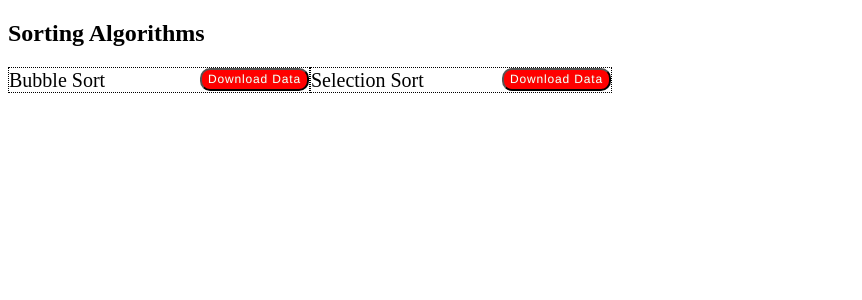
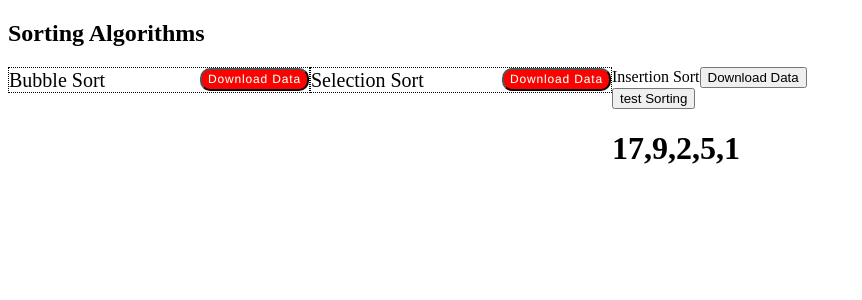
Before and after one commit to kiran-code/algorithms-sorting, an Angular app: page / in a window 1280 px wide. Shown: the top 300 px of the page, without its empty margins (0-862 px from the left). Built offline with nearby package versions, Linux system fonts and the light colour scheme.

Commit message:
Unfinised insertion sort

```diff
--- /dev/null
+++ b/src/app/algorithms/sorting/insertion-sort/insertion-sort.component.html
@@ -0,0 +1,31 @@
+<div class="bubbleSort">
+  <div>
+    <span class="heading">Insertion Sort</span>
+    <button (click)="downloadData()" class="button right bg-gradient1">Download Data</button>
+    <!--<button [className]="!showTable? 'disabled':'enable'" class="button right" [disabled]="!showTable">
+      Sort Data
+    </button>-->
+  </div>
+  <!--<div>{{countriesData | json}}</div>-->
+  <div>
+    <button (click)="sortArray()">test Sorting</button>
+    <h1>{{tempList}}</h1>
+    <table *ngIf="showTable">
+      <table class="table header">
+        <thead>
+        <tr>
+          <th class="th th-country">Country</th>
+          <th class="th th-temperature" (click)="insertionSortData()">Avg Temperature</th>
+        </tr>
+        </thead>
+        <tbody>
+        <tr *ngFor="let country of countryDataRaw; let even = even; let odd = odd" [ngClass]="{ odd: odd, even: even }">
+          <td class="td th-country">{{country.country}}</td>
+          <td class="td th-temperature" >{{country.temperature}}</td>
+        </tr>
+        </tbody>
+      </table>
+    </table>
+  </div>
+
+</div>
--- /dev/null
+++ b/src/app/algorithms/sorting/insertion-sort/insertion-sort.component.ts
@@ -0,0 +1,79 @@
+import {Component, OnInit} from '@angular/core';
+import {FetchSortingDataService} from '../../../services/fetch-sorting-data.service';
+import {CountryTemperature} from '../../../models/CountryTemperature';
+import {Observable} from 'rxjs';
+
+@Component({
+  selector: 'app-insertion-sort',
+  templateUrl: './insertion-sort.component.html',
+  styleUrls: ['./insertion-sort.component.css']
+})
+export class InsertionSortComponent implements OnInit {
+
+  countryDataRaw: CountryTemperature[] = [];
+  showTable = false;
+  sortDirection = 'up';
+  tempList = [17, 9, 2, 5, 1];
+
+  constructor(private fetchData: FetchSortingDataService) {
+  }
+
+  ngOnInit() {
+  }
+
+  downloadData() {
+    this.fetchData.getCoutryData().subscribe(data => {
+      this.countryDataRaw = data;
+    });
+    this.showTable = true;
+  }
+
+  insertionSortData() {
+    this.correctData();
+    if (this.sortDirection === 'up') {
+      //this.insertionSortDataUp();
+      this.sortDirection = 'down';
+    } else {
+      // this.insertionSortDataDown();
+      this.sortDirection = 'up';
+    }
+  }
+
+  sortArray() {
+    for (let i = 1; i < this.tempList.length; i++) {
+      if (this.tempList[0] > this.tempList[i]) {
+        this.shiftArray(i, this.tempList[i]);
+      }
+    }
+  }
+
+  shiftArray(i: number, x) {
+    const array = this.tempList.slice(0, i);
+    array.unshift(x);
+    this.tempList = array.concat(this.tempList.splice(i + 1));
+  }
+
+/*  insertionSortDataUp() {
+     for (let i = 1; i < this.countryDataRaw.length; i++) {
+      if (this.countryDataRaw[0].temperature > this.countryDataRaw[i].temperature) {
+        this.shiftArray(i, this.countryDataRaw[i]);
+      }
+    }
+  }
+
+  shiftArray(i: number, x) {
+    const array = this.countryDataRaw.slice(0, i);
+    array.unshift(x);
+    this.countryDataRaw = array.concat(this.countryDataRaw.splice(i + 1));
+  }*/
+
+  correctData() {
+    for (const value of this.countryDataRaw) {
+      if (!value.temperature) {
+        value.temperature = Math.random() * 25 - 10;
+      } else {
+        value.temperature *= 1;
+      }
+    }
+  }
+}
--- a/src/app/app.component.html
+++ b/src/app/app.component.html
@@ -2,4 +2,5 @@
   <h2>Sorting Algorithms</h2>
   <div style="float:left"><app-bubble-sort></app-bubble-sort></div>
   <div style="float:left"><app-selection-sort></app-selection-sort></div>
+  <div style="float:left"><app-insertion-sort></app-insertion-sort></div>
 </div>
--- a/src/app/app.module.ts
+++ b/src/app/app.module.ts
@@ -5,12 +5,14 @@ import { HttpClientModule } from '@angular/common/http';
 import { AppComponent } from './app.component';
 import { BubbleSortComponent } from './algorithms/sorting/bubble-sort/bubble-sort.component';
 import { SelectionSortComponent } from './algorithms/sorting/selection-sort/selection-sort.component';
+import { InsertionSortComponent } from './algorithms/sorting/insertion-sort/insertion-sort.component';
 
 @NgModule({
   declarations: [
     AppComponent,
     BubbleSortComponent,
-    SelectionSortComponent
+    SelectionSortComponent,
+    InsertionSortComponent
   ],
   imports: [
     BrowserModule,
```
Also changed, not shown: src/app/algorithms/sorting/insertion-sort/insertion-sort.component.css (added), 1 other file (tests, documents, lock files or other folders).
